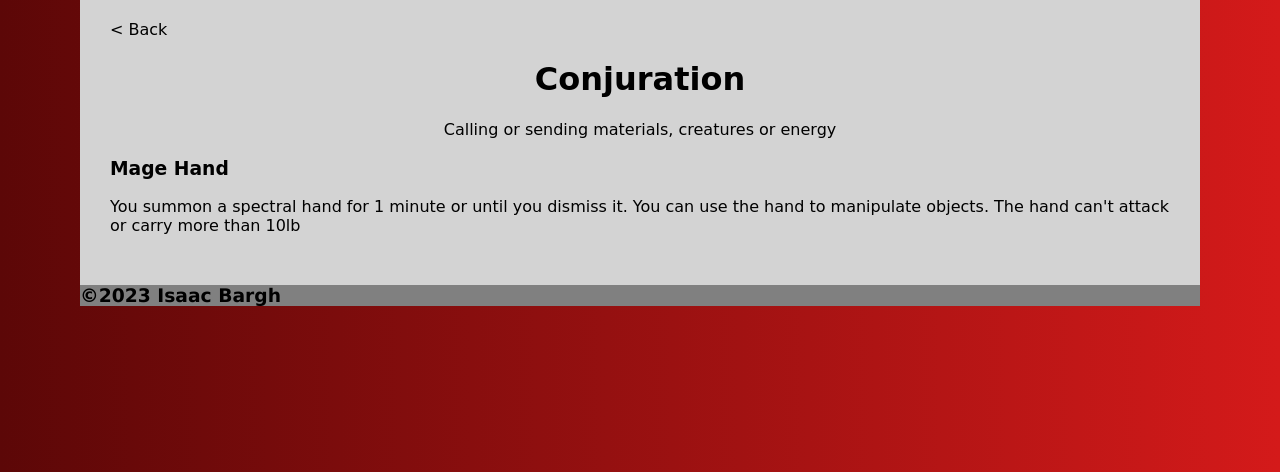
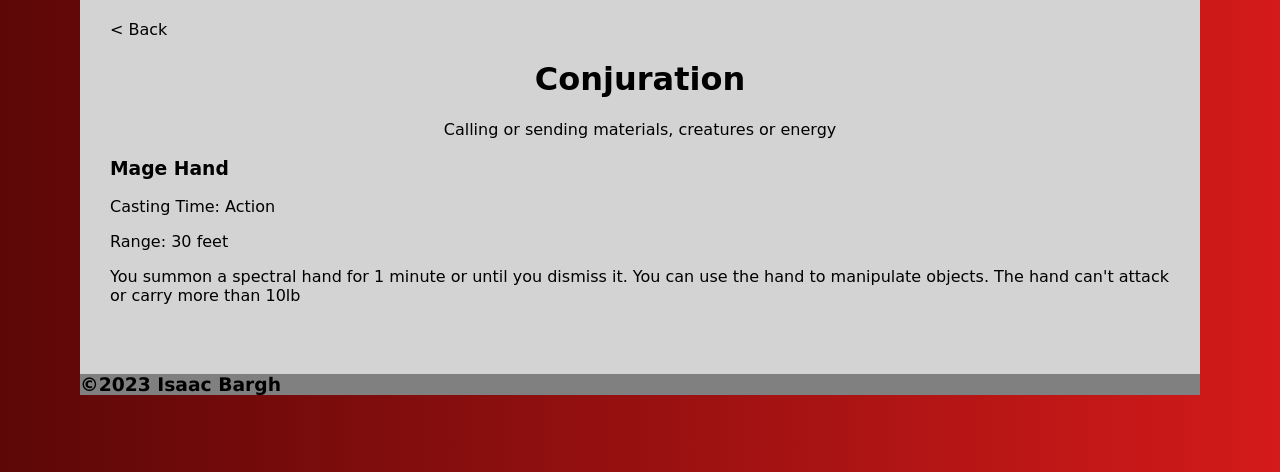
Before and after one commit to IsaacBargh/12DTP-D-D-Website, a Flask app: page /spells/2 in a window 1280 px wide. Shown: the part 328-800 px from the top of the page. Run offline with Flask 3, Linux system fonts and the light colour scheme; data comes from the database, SQL or seed files in the repository; both versions use the stored data as it was after the commit.

Commit message:
added Artificer class data and improved spell table by adding range and casting column

```diff
--- a/templates/spells.html
+++ b/templates/spells.html
@@ -10,6 +10,10 @@
 <h3>
     {{item[1]}}
 </h3>
+<P>Casting Time: {{item[4]}}</P1>
+<P>Range: {{item[5]}}</P1>
 <P>{{item[2]}}</P1>
+<Br>
+<Br>
 {%endfor%}
 {% endblock %}
```
Also changed, not shown: DnD.db.
